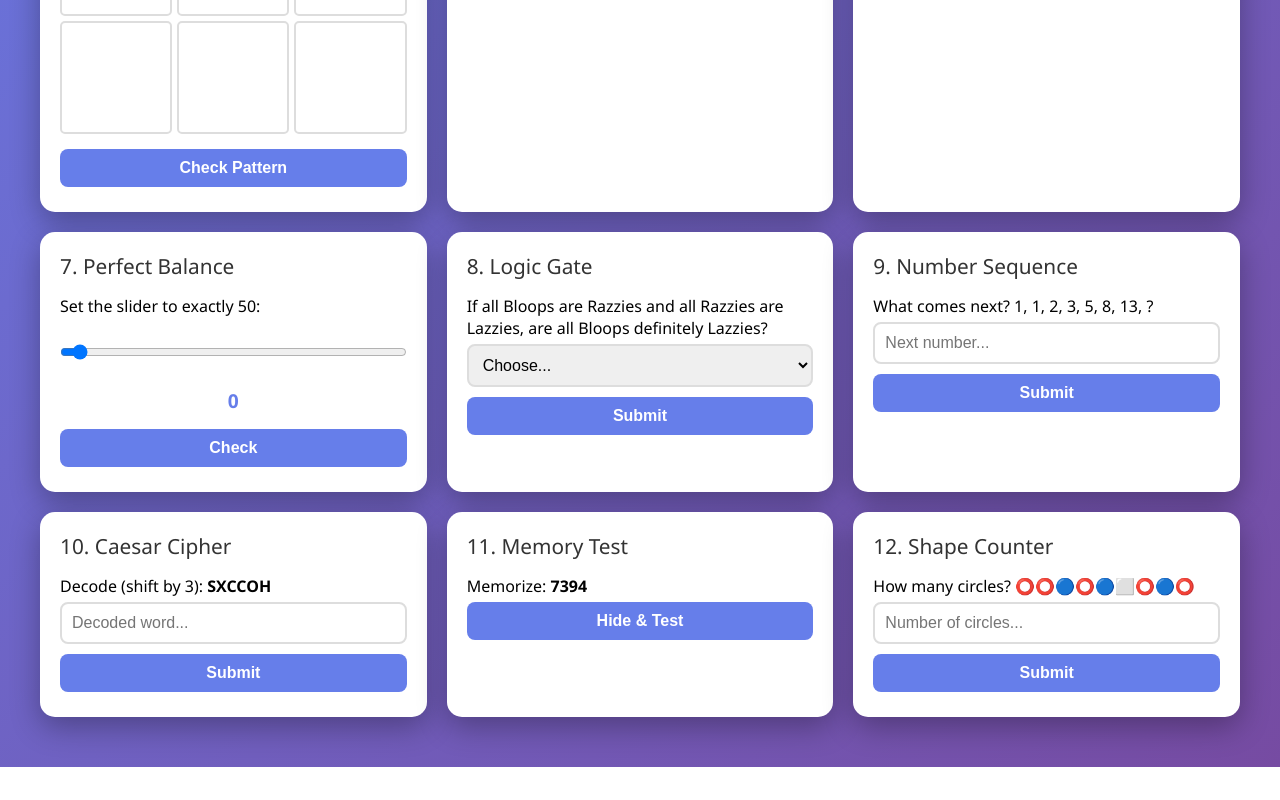
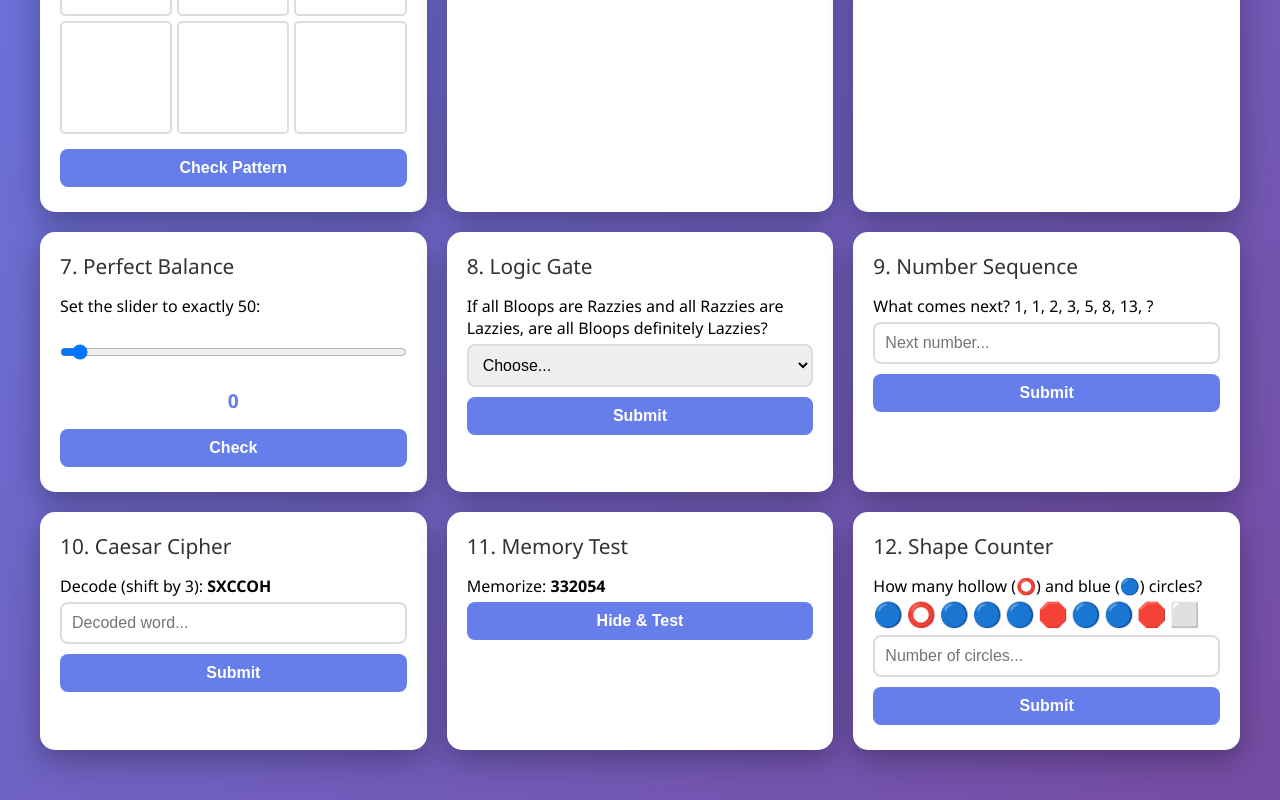
Before and after one commit to pierreboullionit/mywebsite, a plain HTML site: page index.html in a window 1280 px wide. Shown: the part 732-1532 px from the top of the page. Before the commit the page ends 1499 px from the top, so only its background shows below. Drawn offline with Linux system fonts and the light colour scheme.

Commit message:
Add files via upload

```diff
--- a/index.html
+++ b/index.html
@@ -40,14 +40,18 @@
 
         .progress-fill {
             height: 30px;
-            background: linear-gradient(90deg, #10b981, #34d399);
+            background: #0ea5e9;
             border-radius: 15px;
-            transition: width 0.5s ease;
+            transition: all 0.5s ease;
             display: flex;
             align-items: center;
             justify-content: center;
             color: white;
             font-weight: bold;
+        }
+
+        .progress-fill.started {
+            background: linear-gradient(90deg, #10b981, #34d399);
         }
 
         .games-grid {
@@ -268,6 +272,10 @@
                 progressBar.style.width = `${(count / 12) * 100}%`;
                 progressBar.textContent = `${count}/12 Completed`;
 
+                if (count > 0) {
+                    progressBar.classList.add('started');
+                }
+
                 if (count === 12) {
                     document.getElementById('secretMessage').classList.add('revealed');
                     document.getElementById('gamesGrid').style.display = 'none';
@@ -396,7 +404,7 @@
                 id: 'memory',
                 title: '11. Memory Test',
                 content: `
-                    <p>Memorize: <strong id="memoryNumber">7394</strong></p>
+                    <p>Memorize: <strong id="memoryNumber"></strong></p>
                     <button onclick="hideMemoryNumber()">Hide & Test</button>
                     <div id="memoryTest" style="display:none;">
                         <input type="text" id="memoryInput" placeholder="Enter the number...">
@@ -410,7 +418,8 @@
                 id: 'counting',
                 title: '12. Shape Counter',
                 content: `
-                    <p>How many circles? ⭕⭕🔵⭕🔵⬜⭕🔵⭕</p>
+                    <p id="shapeQuestion">How many hollow (⭕) and blue (🔵) circles?</p>
+                    <p id="shapeDisplay" style="font-size: 1.5em; letter-spacing: 3px; word-wrap: break-word; overflow-wrap: break-word;"></p>
                     <input type="number" id="countInput" placeholder="Number of circles...">
                     <button onclick="checkCounting()">Submit</button>
                     <div id="countFeedback"></div>
@@ -438,6 +447,8 @@
             initColorGame();
             initMathGame();
             initSlider();
+            initMemoryGame();
+            initCountingGame();
         }
 
         function showFeedback(elementId, isCorrect, message) {
@@ -577,6 +588,43 @@
             };
         }
 
+        function initMemoryGame() {
+            const memoryNumber = Math.floor(100000 + Math.random() * 900000).toString();
+            document.getElementById('memoryNumber').textContent = memoryNumber;
+        }
+
+        function initCountingGame() {
+            const shapes = ['⭕', '🔵', '⬜', '⬛', '🟡', '🔺', '🛑'];
+            const circles = ['⭕', '🔵'];
+            const nonCircles = ['⬜', '⬛', '🟡', '🔺', '🛑'];
+
+            // Random number of circles between 5 and 10
+            const numCircles = Math.floor(Math.random() * 6) + 5;
+            // Random number of non-circles between 2 and 5
+            const numNonCircles = Math.floor(Math.random() * 4) + 2;
+
+            let shapeArray = [];
+
+            // Add random circles
+            for (let i = 0; i < numCircles; i++) {
+                shapeArray.push(circles[Math.floor(Math.random() * circles.length)]);
+            }
+
+            // Add random non-circles
+            for (let i = 0; i < numNonCircles; i++) {
+                shapeArray.push(nonCircles[Math.floor(Math.random() * nonCircles.length)]);
+            }
+
+            // Shuffle the array
+            shapeArray.sort(() => Math.random() - 0.5);
+
+            // Store the correct answer
+            window.circleCount = numCircles;
+
+            // Display the shapes
+            document.getElementById('shapeDisplay').textContent = shapeArray.join('');
+        }
+
         function checkSlider() {
             const value = parseInt(document.getElementById('balanceSlider').value);
             if (value === 50) {
@@ -636,8 +684,8 @@
                 window.memoryAttempts = (window.memoryAttempts || 0) + 1;
 
                 if (window.memoryAttempts >= 3) {
-                    // Generate new random 4-digit number
-                    const newNumber = Math.floor(1000 + Math.random() * 9000).toString();
+                    // Generate new random 6-digit number
+                    const newNumber = Math.floor(100000 + Math.random() * 900000).toString();
                     window.currentMemoryNumber = newNumber;
                     window.memoryAttempts = 0;
 
@@ -660,9 +708,9 @@
 
         function checkCounting() {
             const answer = parseInt(document.getElementById('countInput').value);
-            if (answer === 8) {
+            if (answer === window.circleCount) {
                 games.markComplete('counting');
-                showFeedback('countFeedback', true, '✓ Correct! There are 8 circles!');
+                showFeedback('countFeedback', true, `✓ Correct! There are ${window.circleCount} circles!`);
             } else {
                 showFeedback('countFeedback', false, '✗ Count again carefully!');
             }
@@ -675,8 +723,9 @@
             document.getElementById('gamesGrid').innerHTML = '';
 
             const progressBar = document.getElementById('progressBar');
-            progressBar.style.width = '0%';
+            progressBar.style.width = '100%';
             progressBar.textContent = '0/12 Completed';
+            progressBar.classList.remove('started');
 
             initGames();
         }
```
